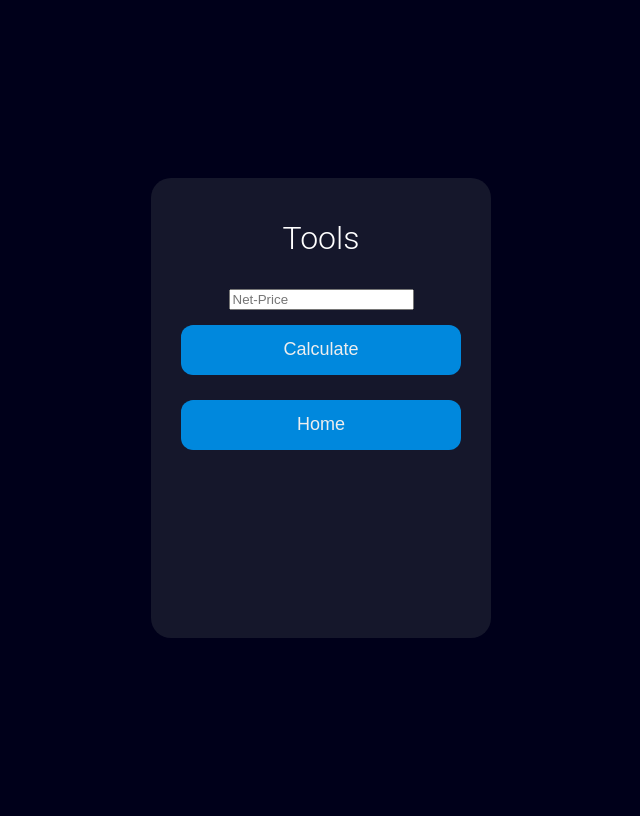
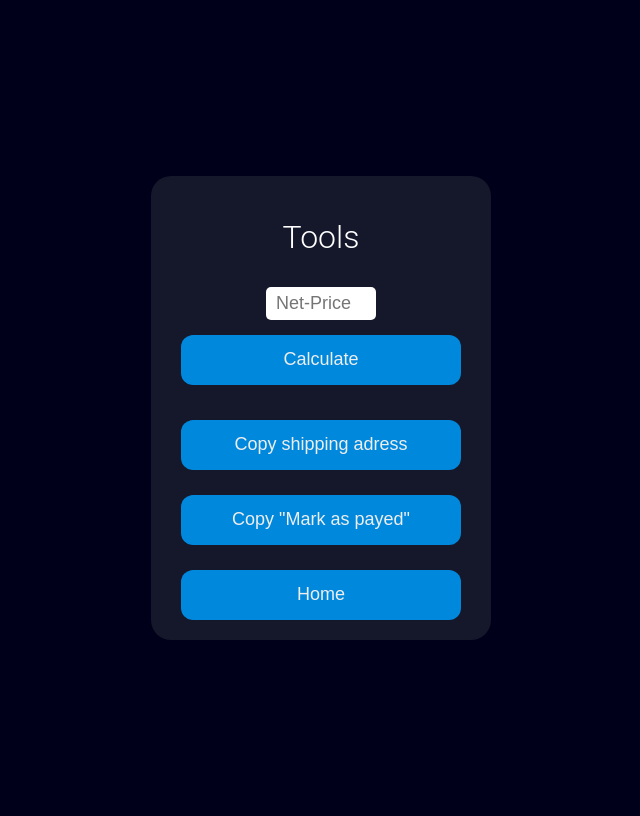
Before and after one commit to mxbrk/sneaker-tracking, a PHP site: page /tools/tools.php in a window 1280 px wide. Shown: the whole page, without its empty margins (319-959 px from the left). Run offline with PHP 8.4, Linux system fonts and the light colour scheme.

Commit message:
closed#28

```diff
--- /dev/null
+++ b/CSS/tools.css
@@ -0,0 +1,74 @@
+body {
+    display: flex;
+    height: 100vh;
+    justify-content: center;
+    align-items: center;
+    text-align: center;
+    background: #00001a;
+  }
+  .main-block {
+    height: auto;
+    border-radius: 20px;
+    box-sizing: border-box;
+    max-width: 340px;
+    min-height: 460px;
+    padding: 10px 0;
+    margin: auto;
+    background: #15172b;
+  }
+  h1 {
+    padding: 10px 0;
+    font-size: 32px;
+    font-family: Roboto, sans-serif;
+    font-weight: 300;
+    text-align: center;
+    color: #ffffff;
+  }
+  .link {
+    font-family: sans-serif;
+    font-size: 16px;
+    color: #eee;
+    /*    text-decoration: none;*/
+  }
+  #button {
+    background-color: #08d;
+    border-radius: 12px;
+    border: 0;
+    box-sizing: border-box;
+    color: #eee;
+    cursor: pointer;
+    font-size: 18px;
+    height: 50px;
+    margin-top: 15px;
+    margin-bottom: 10px;
+    margin-left: 10px;
+    margin-right: 10px;
+    text-align: center;
+    width: 280px;
+  }
+  #button:hover {
+    background: #008cff;
+  }
+  /*    .subtitle {
+        color: #eee;
+        font-family: sans-serif;
+        font-size: 16px;
+        font-weight: 600;
+        margin-top: 10px;
+      }*/
+
+    #calcFeesInput {
+    height: 33px;
+    width: 110px;
+    border-radius: 5px;
+    background-color: #ffffff;
+    border: 0;
+    padding: 10px;
+    box-sizing: border-box;
+    font-size: 18px;
+    display: inline;
+    }
+
+    #calcFeesForm {
+    margin: 10px;
+    }
--- /dev/null
+++ b/js/copyMarkAsPayed.js
@@ -0,0 +1,7 @@
+function copyMarkAsPayed() {
+    var copyText = "Ist bezahlt, kannst du dann als verkauft markieren";
+
+    navigator.clipboard.writeText(copyText);
+
+    alert("Text kopiert: " + copyText);
+  }
--- /dev/null
+++ b/js/copyShippingAdress.js
@@ -0,0 +1,7 @@
+function copyShippingAdress() {
+    var copyText = "Versandadresse ist:\nMaximilian Bronkhorst\nAfrikanische Straße 23\n13351 Berlin";
+
+    navigator.clipboard.writeText(copyText);
+
+    alert("Lieferadresse kopiert: " + copyText);
+  }
--- a/overview/overview.php
+++ b/overview/overview.php
@@ -8,8 +8,6 @@
     <link rel="shortcut icon" href="/Sneaker_Red.png">
     <script src="..\js\searchFunction.js"></script>
     <script src="..\js\updateIDAlert.js"></script>
-    <script src="..\js\calcFees.js"></script>
-
 </head>
 
 <body>
@@ -24,6 +22,7 @@
             <li><a href="/numbers/numbers.php">Numbers</a> </li>
             <li><a href="/overview/overview.php">Overview</a> </li>
             <li><a href="/edit/edit_landing_page.php">Edit</a> </li>
+            <li><a href="/tools/tools.php">Tools</a> </li>
         </ul>
     </nav>
     <div>
--- a/tools/tools.php
+++ b/tools/tools.php
@@ -1,11 +1,13 @@
 <!DOCTYPE html>
 <html lang="en" dir="ltr">
   <head>
-    <link rel='stylesheet' media='screen' href='..\css\stores.css'>
+    <link rel='stylesheet' media='screen' href='..\css\tools.css'>
     <meta charset="utf-8"name="viewport" content="width=device-width, initial-scale=1.0">
     <title>STB-Tools</title>
     <link rel="shortcut icon" href="/Sneaker_Red.png">
     <script src="..\js\calcFees.js"></script>
+    <script src="..\js\copyShippingAdress.js"></script>
+    <script src="..\js\copyMarkAsPayed.js"></script>
   </head>
   <body>
     <div class="main-block">
@@ -13,7 +15,9 @@
     <form id="calcFeesForm">
             <input type="number" id="calcFeesInput" name="calcFeesInput" placeholder="Net-Price" step="0.01" required>
             <button id="button" type="button" onclick="calcFees()">Calculate</button>
-        </form>
+    </form>
+    <button id="button" type="button" onclick="copyShippingAdress()">Copy shipping adress</button>
+    <button id="button" type="button" onclick="copyMarkAsPayed()">Copy "Mark as payed"</button>
     <form action="public_html/index.html/">
       <input onclick="window.location.href='../index.html'" id ="button"  type="button" value="Home" />
     </form>
```
